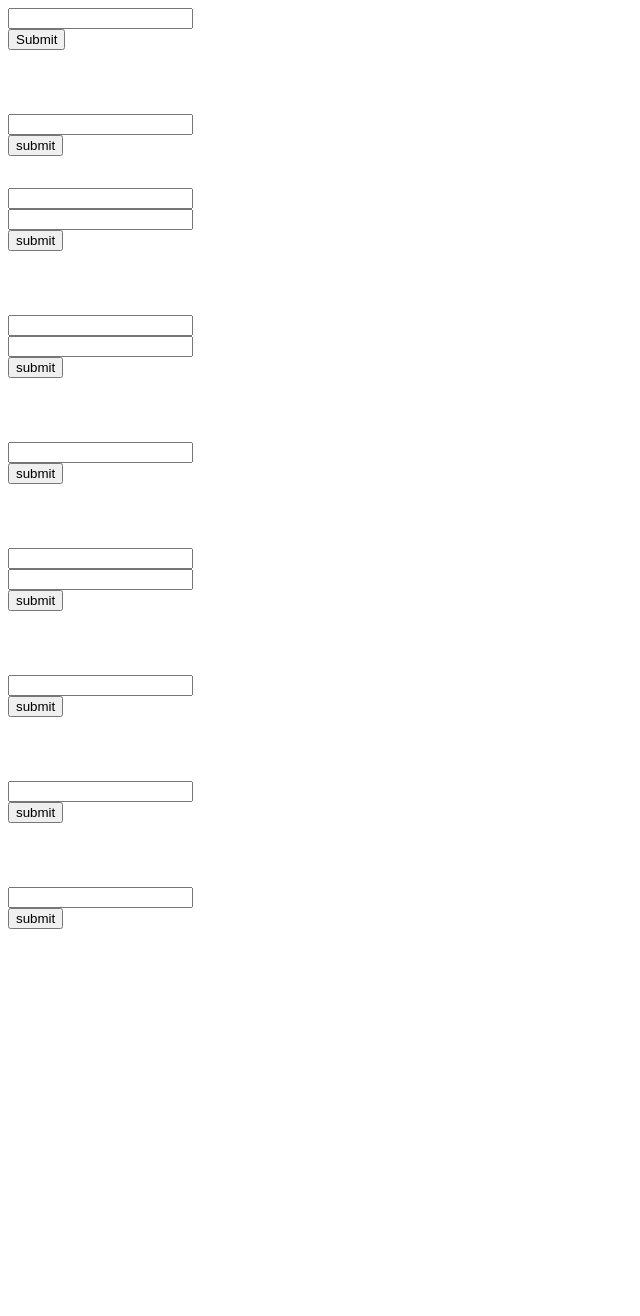
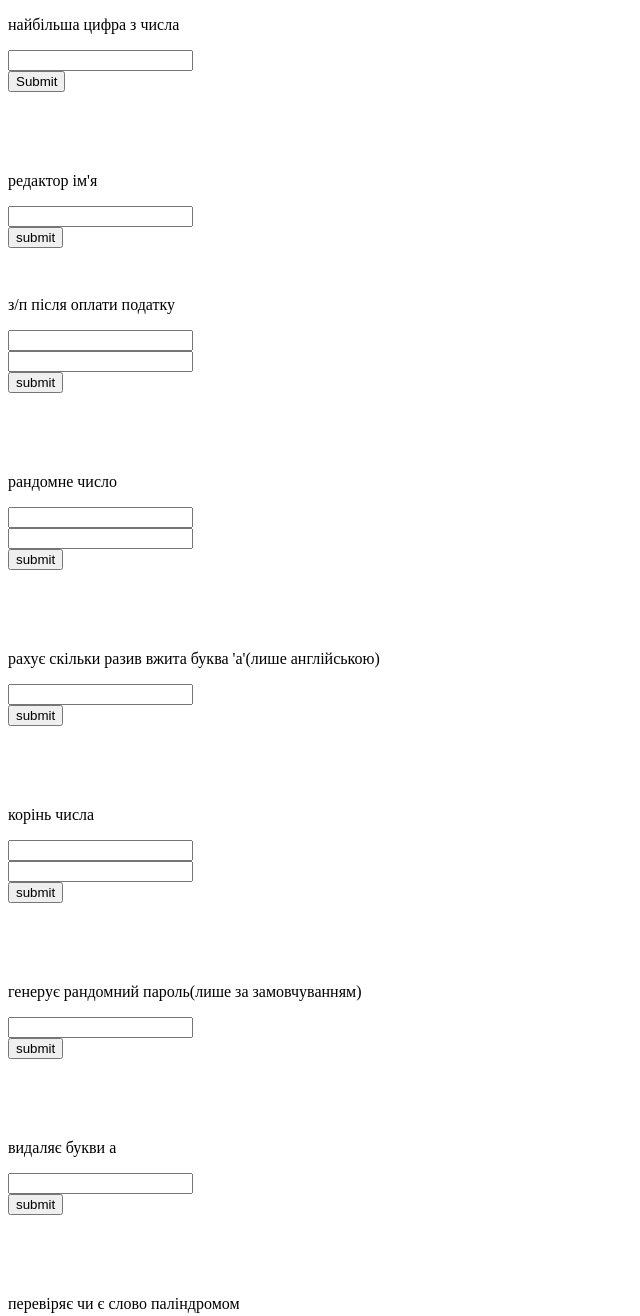
Before and after one commit to JulaKabai/JS-HW, a plain HTML site: page hw_3/index.html in a window 1280 px wide. Shown: the top 1316 px of the page, without its empty margins (0-640 px from the left). Before the commit the page ends 1001 px from the top, so only its background shows below. Drawn offline with Linux system fonts and the light colour scheme.

Commit message:
add name of function

```diff
--- a/hw_3/index.html
+++ b/hw_3/index.html
@@ -8,6 +8,7 @@
     <title>index.html</title>
 </head>
 <body>
+    <p>найбільша цифра з числа</p>
     <form id="biggest-number-form" style="display: flex; flex-direction: column;">
         <label for="biggest-number-label">
             <input type="number" id="biggest-number">
@@ -18,7 +19,7 @@
     </form>
 
 
-
+    <p>редактор ім'я</p>
     <form id="first-letter-capitalize-form" style="display: flex; flex-direction: column;">
         <label for="first-letter-capitalise">
             <input type="text" id="name-of-user" name="name-of-user">
@@ -28,7 +29,7 @@
     </form>
 
 
-
+    <p>з/п після оплати податку</p>
     <form id="calculating-salary-difference-form" style="display: flex; flex-direction: column;">
         <label for="calculating-difference">
             <input type="number" id="calculating-difference-salary" name="calculating-difference">
@@ -41,7 +42,7 @@
         <p id="calculating-salary-difference-error" class="error"> </p>
 
     </form>
-
+<p>рандомне число</p>
     <form id="return-random-number-form" style="display: flex; flex-direction: column;">
         <label for="return-random-number">
             <input type="number" id="return-first-random-number" name="return-random-number">
@@ -54,6 +55,7 @@
         <p id="return-random-number-error" class="error"> </p>
 
     </form>
+    <p>рахує скільки разив вжита буква 'а'(лише англійською)</p>
     <form id="calculate-letter-form" style="display: flex; flex-direction: column;">
         <label for="calculate-letter">
             <input type="text" id="calculate-letter-a" name="calculate-letters-a">
@@ -63,6 +65,7 @@
         <p id="calculate-letter-error" class="error"> </p>
 
     </form>
+    <p>корінь числа</p>
     <form id="calculate-degree-form" style="display: flex; flex-direction: column;">
         <label for="calculate-degree">
             <input type="number" id="calculate-first-degree-number" name="calculate-degree">
@@ -74,6 +77,7 @@
         <p id="calculate-degree-result" class="result"> </p>
         <p id="calculate-degree-error" class="error"> </p>
         </form>
+        <p>генерує рандомний пароль(лише за замовчуванням)</p>
         <form id="generates-random-pass-form" style="display: flex; flex-direction: column;">
             <label for="generates-random-pass">
                 <input type="number" id="generates-random-pass-input" name="calculate-degree">
@@ -82,7 +86,7 @@
             <p id="generates-random-pass-result" class="result"> </p>
             <p id="generates-random-pass-error" class="error"> </p>
             </form>
-
+<p>видаляє букви а</p>
             <form id="replace-character-form" style="display: flex; flex-direction: column;">
                 <label for="replace-character">
                     <input type="text" id="replace-character-data" name="replace-character">
@@ -91,7 +95,7 @@
                 <p id="replace-character-result" class="result"> </p>
                 <p id="replace-character-error" class="error"> </p>
                 </form>
-
+<p>перевіряє чи є слово паліндромом</p>
                 <form id="polindrom-seeker-form" style="display: flex; flex-direction: column;">
                     <label for="polindrom-seek">
                         <input type="text" id="polindrom-seeker-text" name="polindrom-seeker">
```
Also changed, not shown: 1 other file.
